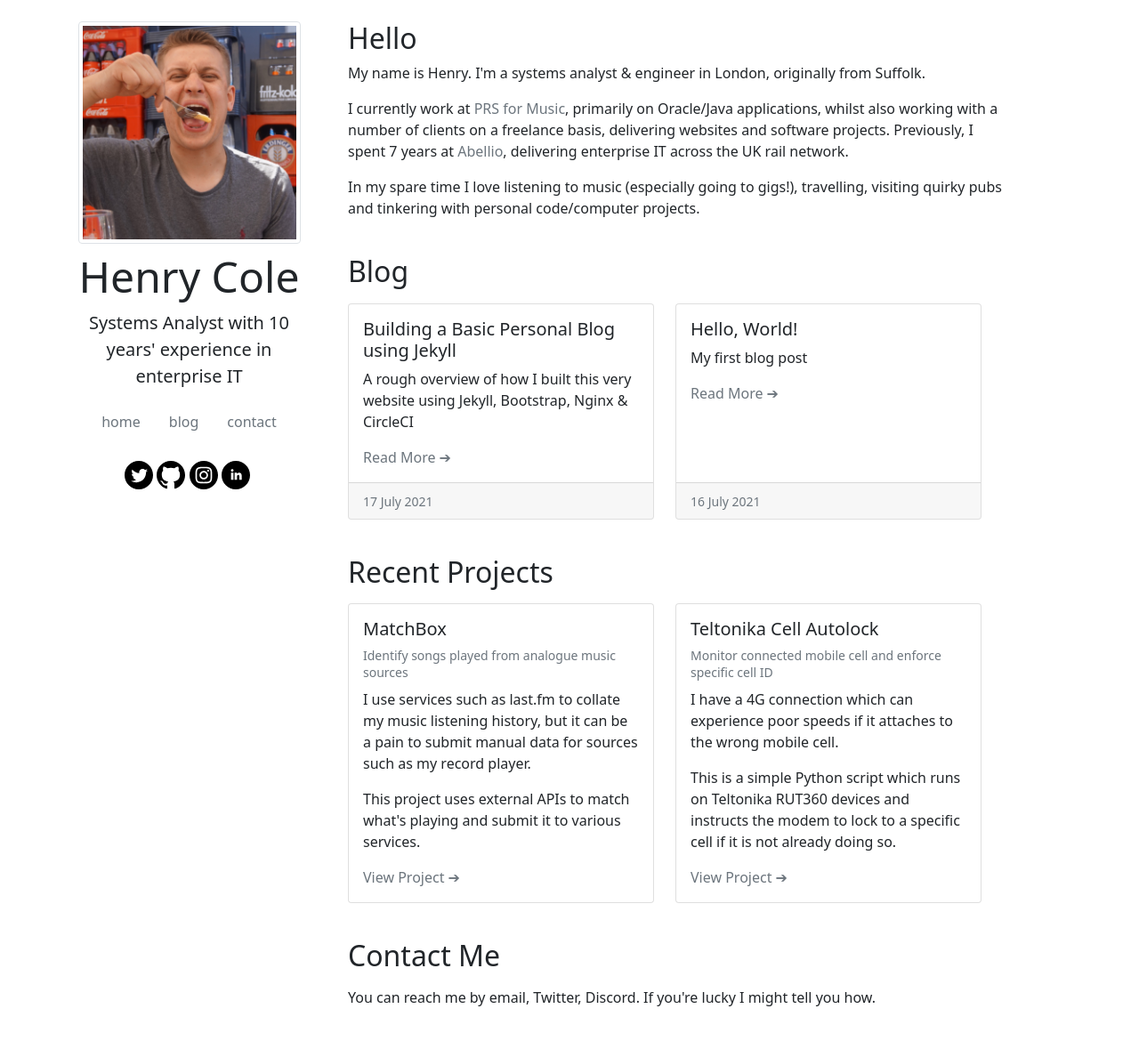
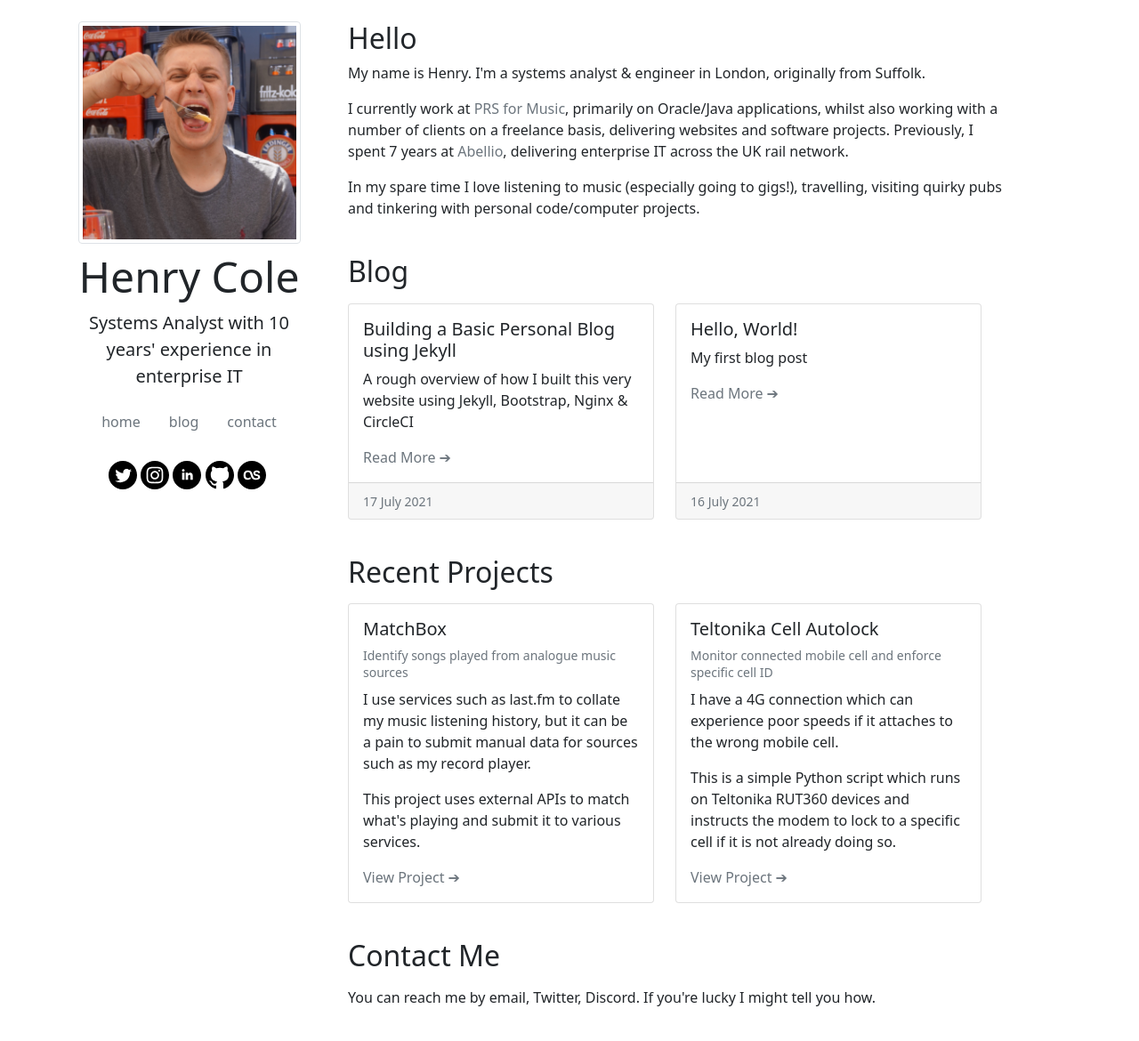
Before and after one commit to hcuk94/henry-personal-website, a Jekyll site: the page built from index.html, in a window 1280 px wide and 1173 px high. Shown: the top 1170 px of the window at 89% size. Built offline with Jekyll 4.4.1, drawn with Linux system fonts in a browser that asks for light colours.

Commit message:
testing social links

```diff
--- a/_includes/social_icons.html
+++ b/_includes/social_icons.html
@@ -4,14 +4,6 @@
     <title>Twitter</title>
     <desc>Click to visit my Twitter profile</desc>
     <path d="M12 0c-6.627 0-12 5.373-12 12s5.373 12 12 12 12-5.373 12-12-5.373-12-12-12zm6.066 9.645c.183 4.04-2.83 8.544-8.164 8.544-1.622 0-3.131-.476-4.402-1.291 1.524.18 3.045-.244 4.252-1.189-1.256-.023-2.317-.854-2.684-1.995.451.086.895.061 1.298-.049-1.381-.278-2.335-1.522-2.304-2.853.388.215.83.344 1.301.359-1.279-.855-1.641-2.544-.889-3.835 1.416 1.738 3.533 2.881 5.92 3.001-.419-1.796.944-3.527 2.799-3.527.825 0 1.572.349 2.096.907.654-.128 1.27-.368 1.824-.697-.215.671-.67 1.233-1.263 1.589.581-.07 1.135-.224 1.649-.453-.384.578-.87 1.084-1.433 1.489z"/>
-</svg>
-</a>&nbsp;
-<!-- GitHub -->
-<a href="https://github.com/hcuk94" target="_blank">
-<svg xmlns="http://www.w3.org/2000/svg" width="32" height="32" viewBox="0 0 24 24">
-    <title>GitHub</title>
-    <desc>Click to visit my GitHub profile</desc>
-    <path d="M12 0c-6.626 0-12 5.373-12 12 0 5.302 3.438 9.8 8.207 11.387.599.111.793-.261.793-.577v-2.234c-3.338.726-4.033-1.416-4.033-1.416-.546-1.387-1.333-1.756-1.333-1.756-1.089-.745.083-.729.083-.729 1.205.084 1.839 1.237 1.839 1.237 1.07 1.834 2.807 1.304 3.492.997.107-.775.418-1.305.762-1.604-2.665-.305-5.467-1.334-5.467-5.931 0-1.311.469-2.381 1.236-3.221-.124-.303-.535-1.524.117-3.176 0 0 1.008-.322 3.301 1.23.957-.266 1.983-.399 3.003-.404 1.02.005 2.047.138 3.006.404 2.291-1.552 3.297-1.23 3.297-1.23.653 1.653.242 2.874.118 3.176.77.84 1.235 1.911 1.235 3.221 0 4.609-2.807 5.624-5.479 5.921.43.372.823 1.102.823 2.222v3.293c0 .319.192.694.801.576 4.765-1.589 8.199-6.086 8.199-11.386 0-6.627-5.373-12-12-12z"/>
 </svg>
 </a>&nbsp;
 <!-- Instagram -->
@@ -30,3 +22,18 @@
     <path d="M12 0c-6.627 0-12 5.373-12 12s5.373 12 12 12 12-5.373 12-12-5.373-12-12-12zm-2 16h-2v-6h2v6zm-1-6.891c-.607 0-1.1-.496-1.1-1.109 0-.612.492-1.109 1.1-1.109s1.1.497 1.1 1.109c0 .613-.493 1.109-1.1 1.109zm8 6.891h-1.998v-2.861c0-1.881-2.002-1.722-2.002 0v2.861h-2v-6h2v1.093c.872-1.616 4-1.736 4 1.548v3.359z"/>
 </svg>
 </a>&nbsp;
+<!-- GitHub -->
+<a href="https://github.com/hcuk94" target="_blank">
+    <svg xmlns="http://www.w3.org/2000/svg" width="32" height="32" viewBox="0 0 24 24">
+        <title>GitHub</title>
+        <desc>Click to visit my GitHub profile</desc>
+        <path d="M12 0c-6.626 0-12 5.373-12 12 0 5.302 3.438 9.8 8.207 11.387.599.111.793-.261.793-.577v-2.234c-3.338.726-4.033-1.416-4.033-1.416-.546-1.387-1.333-1.756-1.333-1.756-1.089-.745.083-.729.083-.729 1.205.084 1.839 1.237 1.839 1.237 1.07 1.834 2.807 1.304 3.492.997.107-.775.418-1.305.762-1.604-2.665-.305-5.467-1.334-5.467-5.931 0-1.311.469-2.381 1.236-3.221-.124-.303-.535-1.524.117-3.176 0 0 1.008-.322 3.301 1.23.957-.266 1.983-.399 3.003-.404 1.02.005 2.047.138 3.006.404 2.291-1.552 3.297-1.23 3.297-1.23.653 1.653.242 2.874.118 3.176.77.84 1.235 1.911 1.235 3.221 0 4.609-2.807 5.624-5.479 5.921.43.372.823 1.102.823 2.222v3.293c0 .319.192.694.801.576 4.765-1.589 8.199-6.086 8.199-11.386 0-6.627-5.373-12-12-12z"/>
+    </svg>
+</a>&nbsp;
+<!-- Last.fm -->
+<a href="https://www.last.fm/user/hcuk94" target="_blank">
+    <svg xmlns="http://www.w3.org/2000/svg" width="32" height="32" viewBox="0 0 24 24">
+        <title>Last.fm</title>
+        <desc>Click to visit my Last.fm profile</desc>
+        <path d="M12 0c-6.627 0-12 5.373-12 12s5.373 12 12 12 12-5.373 12-12-5.373-12-12-12zm3.664 15.889c-2.773 0-3.736-1.25-4.248-2.806l-.515-1.604c-.385-1.17-.834-2.084-2.244-2.084-.979 0-1.974.706-1.974 2.678 0 1.539.786 2.502 1.894 2.502 1.249 0 2.083-.931 2.083-.931l.515 1.396s-.866.85-2.679.85c-2.245-.001-3.496-1.316-3.496-3.754 0-2.534 1.251-4.025 3.607-4.025 2.133 0 3.208.77 3.881 2.854l.53 1.604c.385 1.171 1.058 2.021 2.678 2.021 1.091 0 1.668-.24 1.668-.834 0-.465-.273-.802-1.09-.994l-1.091-.256c-1.331-.321-1.861-1.01-1.861-2.101 0-1.748 1.412-2.293 2.854-2.293 1.638 0 2.63.593 2.759 2.037l-1.604.192c-.063-.69-.48-.979-1.251-.979-.706 0-1.138.321-1.138.866 0 .481.208.77.914.93l1.025.225c1.381.321 2.119.994 2.119 2.293 0 1.603-1.347 2.213-3.336 2.213z"/>    </svg>
+</a>&nbsp;
```
